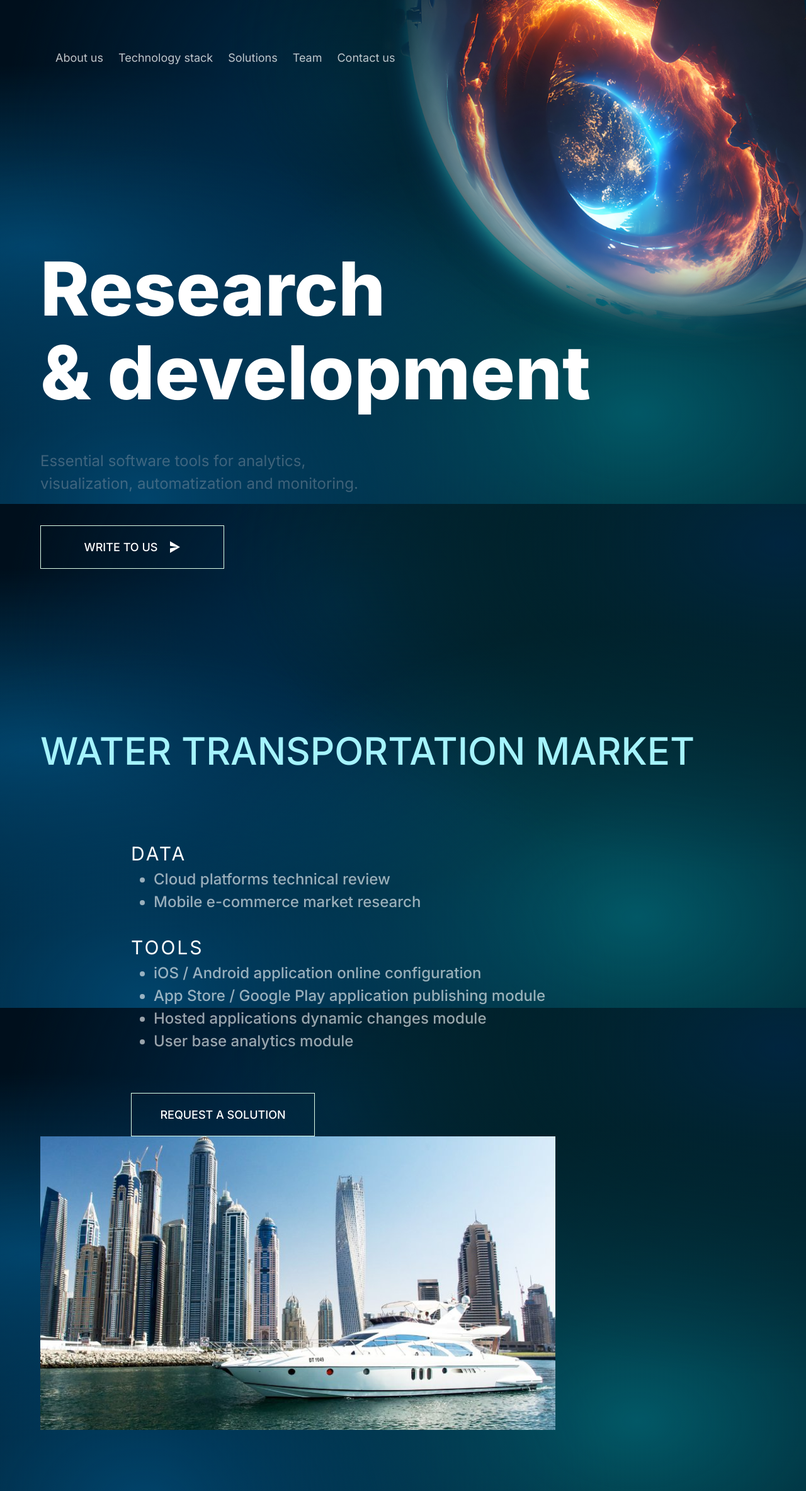
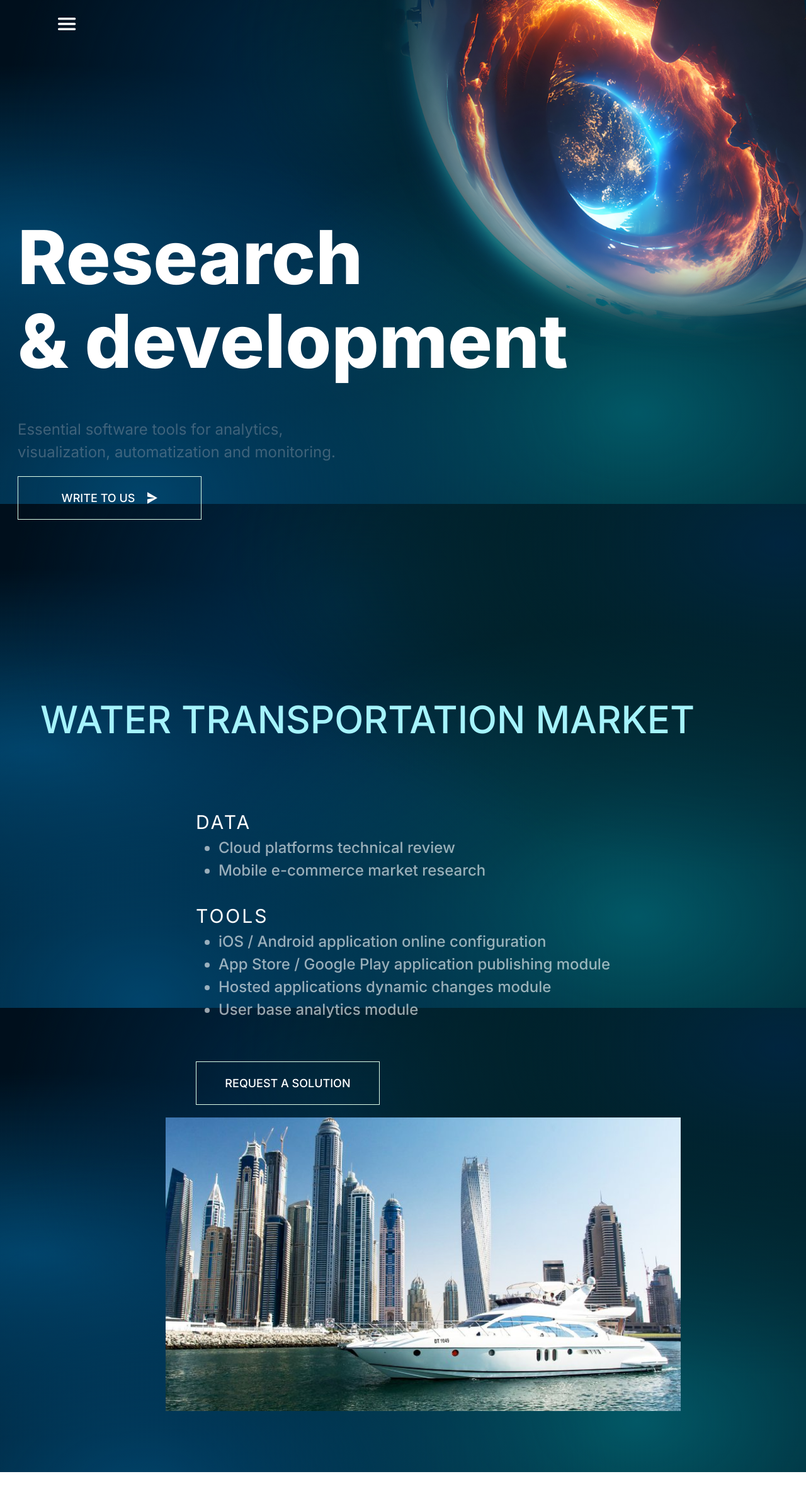
Before and after one commit to wibedev-team/datachain-demo, a Next.js app: page / in a window 1280 px wide. Shown: the whole page at 63% size. After the commit the page ends 2337 px from the top, so only its background shows below. Built offline with nearby package versions, Linux system fonts and the light colour scheme.

Commit message:
add adaptive water section #13

```diff
--- a/src/widgets/WaterSection/WaterSection.tsx
+++ b/src/widgets/WaterSection/WaterSection.tsx
@@ -7,8 +7,8 @@
     <section className="max-w-screen-[1920px] mt-36 py-24 px-16">
       <div>
         <h2 className="text-cyan-200 text-6xl font-medium leading-normal uppercase mb-24">water transportation market</h2>
-        <div className="flex flex-wrap justify-between">
-          <div className="pl-36">
+        <div className="flex flex-wrap justify-center">
+          <div className="pl-36 vs:pl-0">
             <div className="mb-8">
               <h3 className="text-white text-3xl font-normal leading-normal tracking-widest uppercase">data</h3>
               <ul className="list-disc text-white/60 text-2xl font-medium leading-normal ml-9">
@@ -36,7 +36,7 @@
               REQUEST A SOLUTION
             </button>
           </div>
-          <Image src={image} alt="Picture" />
+          <Image className="ml-16 vs:mt-5" src={image} alt="Picture" />
         </div>
       </div>
     </section>
--- a/tailwind.config.js
+++ b/tailwind.config.js
@@ -11,6 +11,13 @@
         60: 0.6,
       },
     },
+    screens: {
+      vs: '320px',
+      sm: '640px',
+      lg: '1024px',
+      xl: '1280px',
+      '2xl': '1536px',
+    },
   },
   plugins: [],
 }
```
Lines whose indentation alone changed are shown as unchanged.
